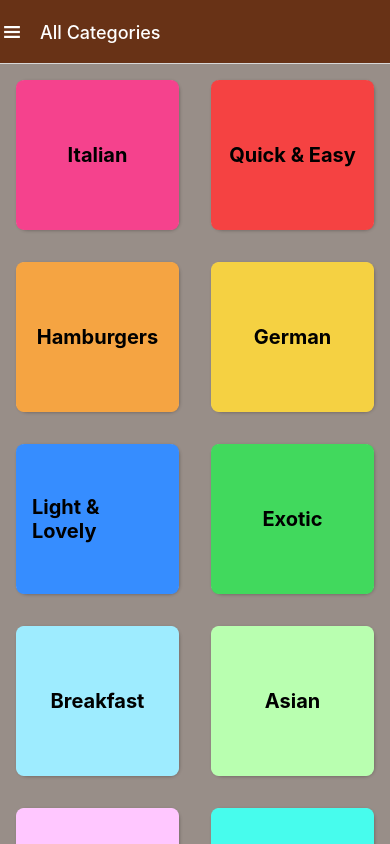
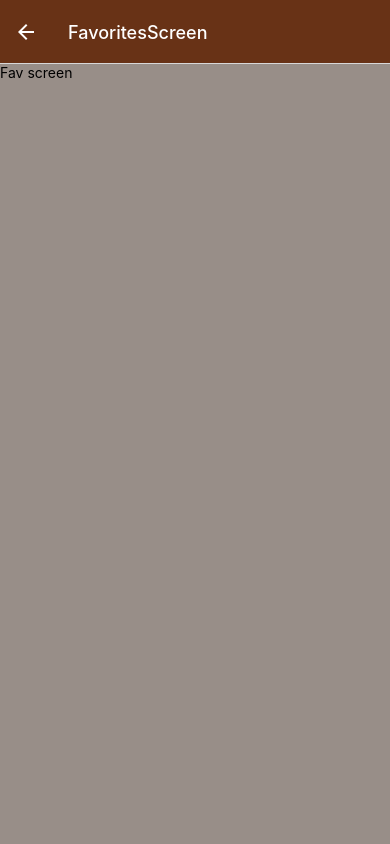
Before and after one commit to antarikshgosain/react-meals, a React Native app in the folder meals/: screen /FavoritesScreen in a window 390 px wide. Built offline with nearby package versions, Linux system fonts and the light colour scheme.

Commit message:
favorites button navigation navigates to favorites screen

```diff
--- a/meals/App.js
+++ b/meals/App.js
@@ -5,6 +5,7 @@ import { NavigationContainer } from '@react-navigation/native';
 import { createNativeStackNavigator } from '@react-navigation/native-stack';
 import MealsOverviewScreen from './screens/MealsOverviewScreen';
 import MealDetailsScreen from './screens/MealDetailsScreen';
+import FavoritesScreen from './screens/FavoritesScreen';
 
 
 const Stack = createNativeStackNavigator();
@@ -27,10 +28,8 @@ export default function App() {
                     />
                     <Stack.Screen name="MealsOverview" component={MealsOverviewScreen} />
                     <Stack.Screen name="MealDetailsScreen" component={MealDetailsScreen} />
+                    <Stack.Screen name="FavoritesScreen" component={FavoritesScreen} />
                 </Stack.Navigator>
-
-                {/* Note needed here because component is provided in Stack.screen */}
-                {/* <CategoriesScreen/> */}
             </NavigationContainer>
         </>
     );
--- a/meals/screens/CategoriesScreen.js
+++ b/meals/screens/CategoriesScreen.js
@@ -11,6 +11,7 @@ function CategoriesScreen({navigation}) {
 
     function favoritesButtonPressedHandler() {
         console.log( getDateTimeMetadata()+ "CategoriesScreen.favoritesButtonHandler() called");
+        navigation.navigate('FavoritesScreen');
     };
 
     useLayoutEffect( () => {
--- /dev/null
+++ b/meals/screens/FavoritesScreen.js
@@ -0,0 +1,12 @@
+import { View, Text, Image, StyleSheet, ScrollView, Button } from "react-native";
+
+function FavoritesScreen() {
+
+    return (
+        <Text>
+            Fav screen
+        </Text>
+    );
+}
+
+export default FavoritesScreen;
```
